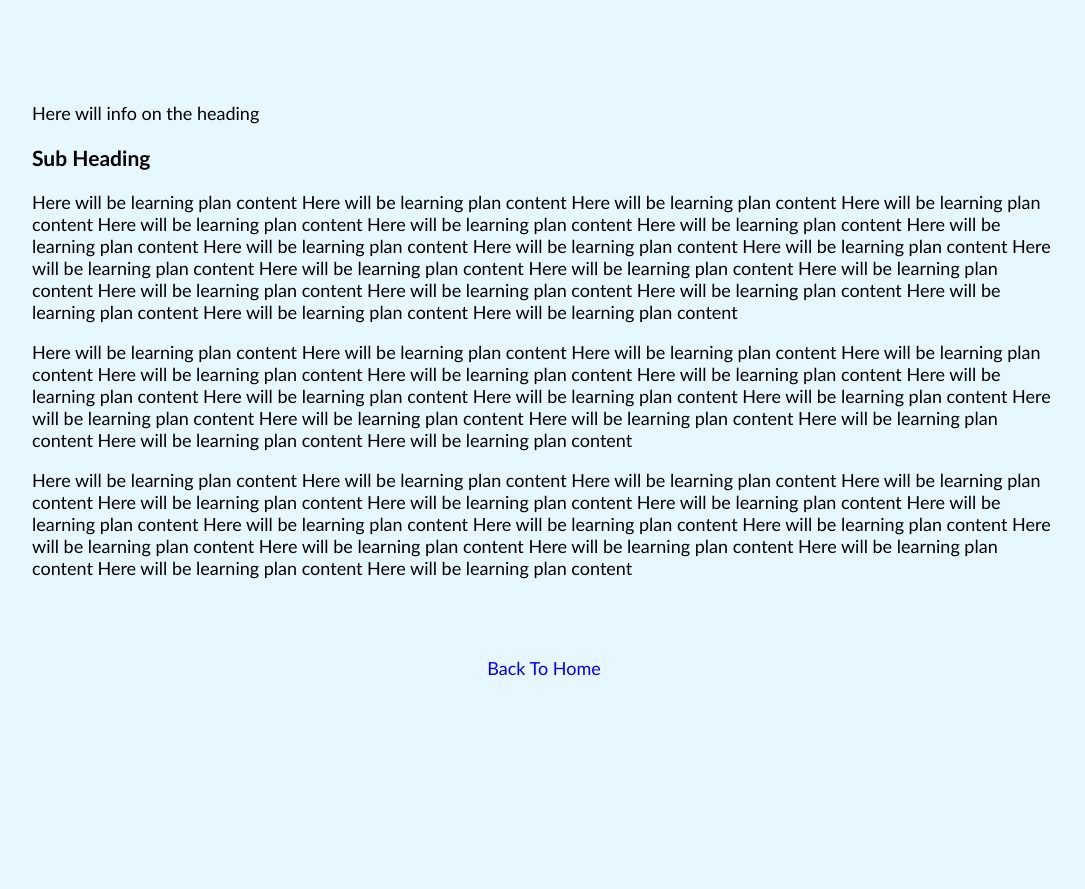
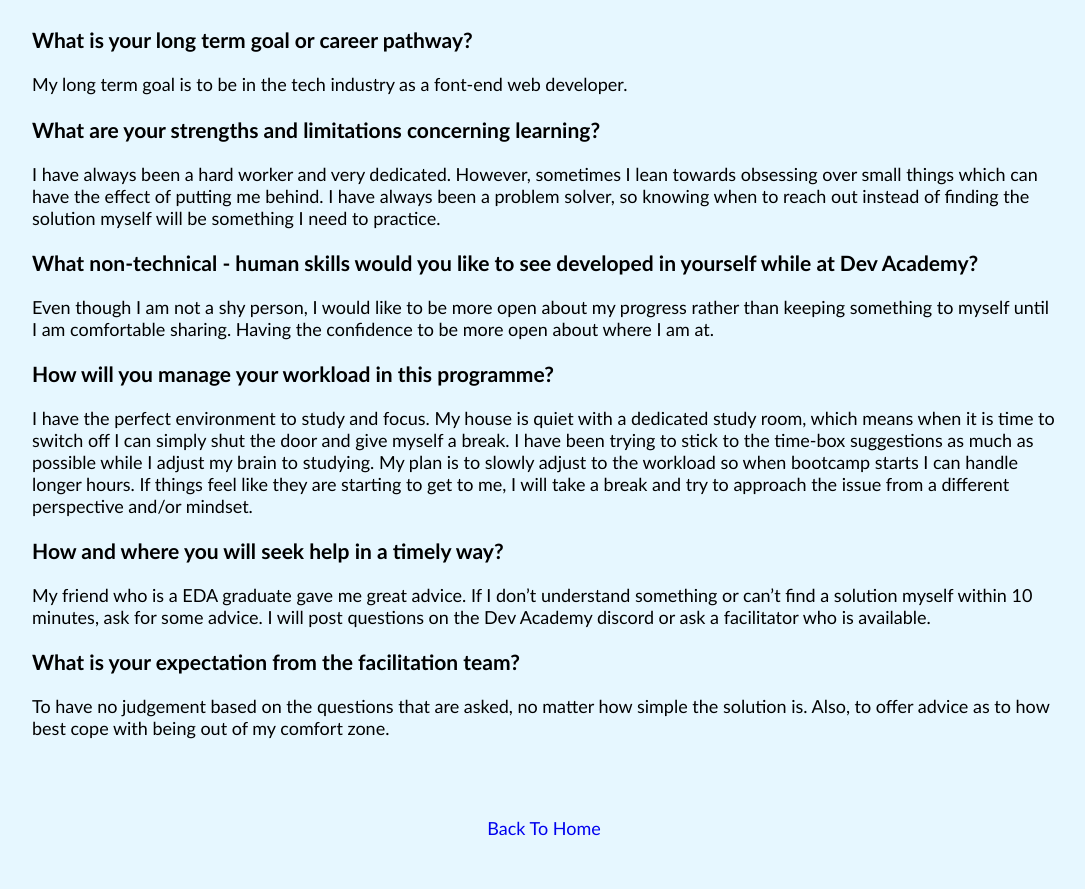
Before and after one commit to tommy-wyatt/tommy-wyatt.github.io, a plain HTML site: page blog/learning-plan.html in a window 1280 px wide. Shown: the part 635-1524 px from the top of the page, without its empty margins (96-1181 px from the left). Before the commit the page ends 1364 px from the top, so only its background shows below. Drawn offline with Linux system fonts and the light colour scheme.

Commit message:
Added full learning plan

```diff
--- a/blog/learning-plan.html
+++ b/blog/learning-plan.html
@@ -13,29 +13,32 @@
 <body>
     <h1>Learning Plan</h1>
 
+    <div class="text-container">
 
-    <h4>Here will be a header</h4>
+        <h3>What is your long term goal or career pathway?</h3>
 
-    <div class="text-container">
-        <p>Here will info on the heading</p>
-        <h3>Sub Heading</h3>
-
-        <p> Here will be learning plan content Here will be learning plan content Here will be learning plan content Here will be learning plan content Here will be learning plan content Here will be learning plan content Here will be learning plan content
-            Here will be learning plan content Here will be learning plan content Here will be learning plan content Here will be learning plan content Here will be learning plan content Here will be learning plan content Here will be learning plan content
-            Here will be learning plan content Here will be learning plan content Here will be learning plan content Here will be learning plan content Here will be learning plan content Here will be learning plan content Here will be learning plan content
+        <p>My long term goal is to be in the tech industry as a font-end web developer.
 
         </p>
-        <p> Here will be learning plan content Here will be learning plan content Here will be learning plan content Here will be learning plan content Here will be learning plan content Here will be learning plan content Here will be learning plan content
-            Here will be learning plan content Here will be learning plan content Here will be learning plan content Here will be learning plan content Here will be learning plan content Here will be learning plan content Here will be learning plan content
-            Here will be learning plan content Here will be learning plan content Here will be learning plan content
+        <h3>What are your strengths and limitations concerning learning?</h3>
+        <p> I have always been a hard worker and very dedicated. However, sometimes I lean towards obsessing over small things which can have the effect of putting me behind. I have always been a problem solver, so knowing when to reach out instead of finding
+            the solution myself will be something I need to practice.
+        </p>
+        <h3>What non-technical - human skills would you like to see developed in yourself while at Dev Academy?</h3>
+        <p>Even though I am not a shy person, I would like to be more open about my progress rather than keeping something to myself until I am comfortable sharing. Having the confidence to be more open about where I am at.
+        </p>
 
+        <h3>How will you manage your workload in this programme?</h3>
+        <p>I have the perfect environment to study and focus. My house is quiet with a dedicated study room, which means when it is time to switch off I can simply shut the door and give myself a break. I have been trying to stick to the time-box suggestions
+            as much as possible while I adjust my brain to studying. My plan is to slowly adjust to the workload so when bootcamp starts I can handle longer hours. If things feel like they are starting to get to me, I will take a break and try to approach
+            the issue from a different perspective and/or mindset.</p>
 
+        <h3>How and where you will seek help in a timely way?</h3>
+        <p>My friend who is a EDA graduate gave me great advice. If I don’t understand something or can’t find a solution myself within 10 minutes, ask for some advice. I will post questions on the Dev Academy discord or ask a facilitator who is available.
         </p>
-        <p> Here will be learning plan content Here will be learning plan content Here will be learning plan content Here will be learning plan content Here will be learning plan content Here will be learning plan content Here will be learning plan content
-            Here will be learning plan content Here will be learning plan content Here will be learning plan content Here will be learning plan content Here will be learning plan content Here will be learning plan content Here will be learning plan content
-            Here will be learning plan content Here will be learning plan content Here will be learning plan content
 
-        </p>
+        <h3>What is your expectation from the facilitation team?</h3>
+        <p>To have no judgement based on the questions that are asked, no matter how simple the solution is. Also, to offer advice as to how best cope with being out of my comfort zone.</p>
     </div>
     <!-- this is a comment. -->
     <a href="../index.html">Back To Home</a>
```
